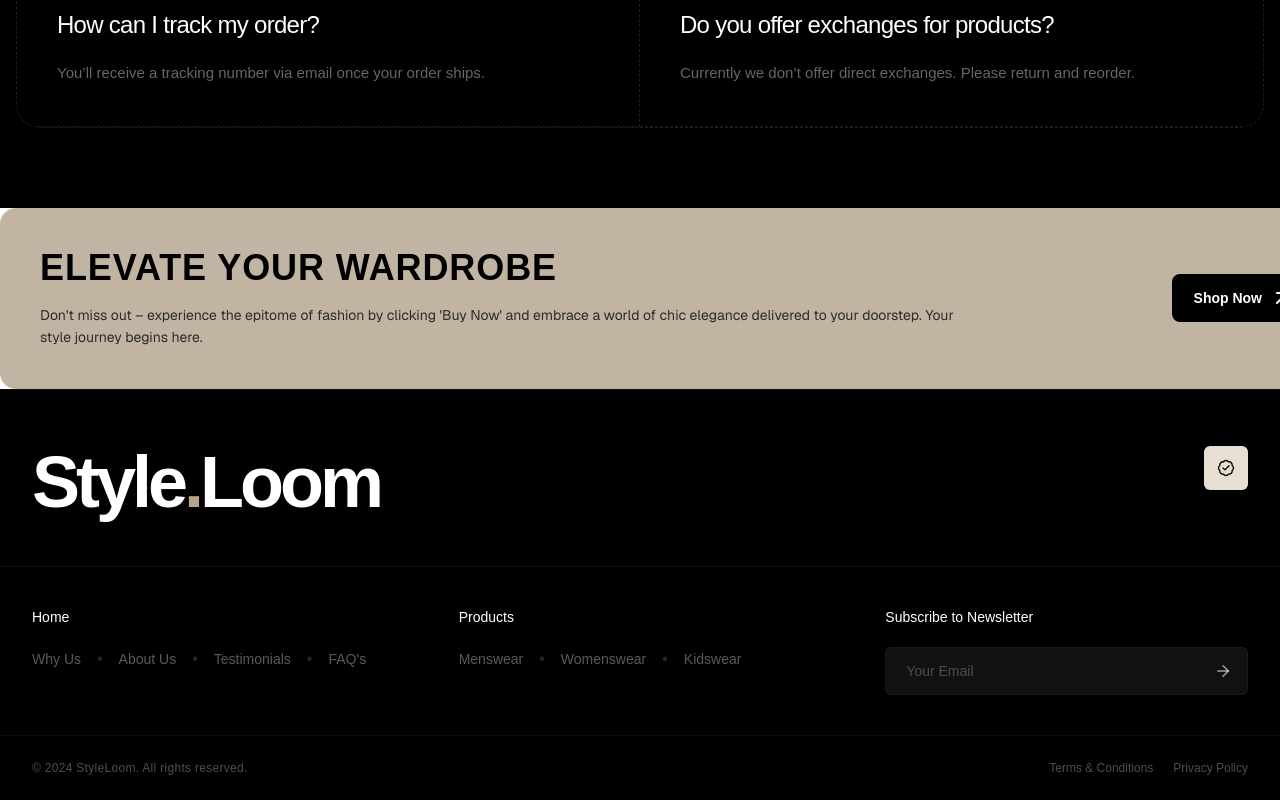
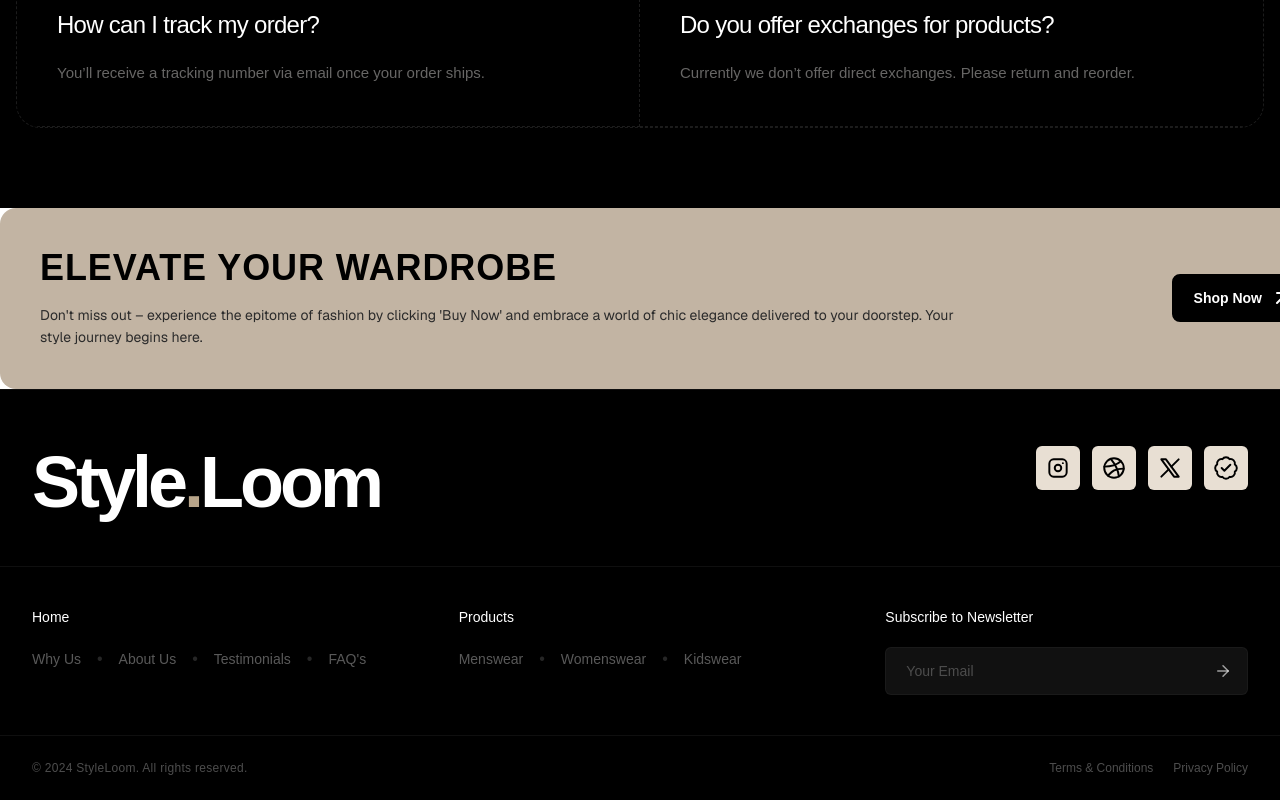
Before and after one commit to m1tywaflow/style-loome, a Next.js app: page / in a window 1280 px wide. Shown: the part 5287-6087 px from the top of the page. Built offline with nearby package versions, Linux system fonts and the light colour scheme.

Commit message:
update icons
Signed-off-by: Mitya <mitywaflow@gmail.com>

```diff
--- a/package.json
+++ b/package.json
@@ -11,6 +11,7 @@
   "dependencies": {
     "@studio-freight/lenis": "^1.0.42",
     "@tabler/core": "^1.4.0",
+    "@tabler/icons-react": "^3.44.0",
     "clsx": "^2.1.1",
     "lenis": "^1.3.23",
     "lucide-react": "^1.14.0",
--- a/src/components/organisms/Footer/Footer.tsx
+++ b/src/components/organisms/Footer/Footer.tsx
@@ -1,67 +1,11 @@
-// import Link from "next/link";
-// import { HOME_LINKS, PRODUCTS_LINKS } from "./components/NavLinks";
-
-// const columns = [
-//   {
-//     title: "Home",
-//     links: HOME_LINKS,
-//   },
-//   {
-//     title: "Products",
-//     links: PRODUCTS_LINKS,
-//   },
-// ];
-
-// export function Footer() {
-//   return (
-//     <footer>
-//       <div className="max-w-7xl mx-auto px-8 pt-16 pb-8">
-//         <div className="flex flex-col sm:flex-row gap-16 lg:gap-32">
-//           {columns.map((col) => (
-//             <div key={col.title} className="flex flex-col">
-//               {col.title}
-//               <nav aria-label={col.title} className="flex gap-6">
-//                 {col.links.map((link) => (
-//                   <Link
-//                     key={link.href}
-//                     href={link.href}
-//                     className="text-white/70 hover:text-gray-500 hover:underline text-base transition-colors duration-200 py-3 border-b border-white/10"
-//                   >
-//                     {link.label}
-//                   </Link>
-//                 ))}
-//               </nav>
-//             </div>
-//           ))}
-//         </div>
-//         <div className="flex justify-between pt-20 p-4">
-//           <h1 className="text-white text-sm">
-//             @ 2024 StyleLoom. All rights reserved.
-//           </h1>
-//           <div className="flex gap-2">
-//             <Link
-//               href="/terms-conditions"
-//               className="text-white hover:text-gray-500 duration-200 transition"
-//             >
-//               Terms & Conditions
-//             </Link>
-//             <span>|</span>
-//             <Link
-//               href="/privacy-policy"
-//               className="text-white hover:text-gray-500 duration-200 transition"
-//             >
-//               Privacy Policy
-//             </Link>
-//           </div>
-//         </div>
-//       </div>
-//     </footer>
-//   );
-// }
 import Link from "next/link";
-import {  BadgeCheck, ArrowRight } from "lucide-react";
+import { BadgeCheck, ArrowRight } from "lucide-react";
 import { HOME_LINKS, PRODUCTS_LINKS } from "./components/NavLinks";
-
+import {
+  IconBrandInstagram,
+  IconBrandDribbble,
+  IconBrandX,
+} from "@tabler/icons-react";
 const columns = [
   {
     title: "Home",
@@ -77,19 +21,15 @@ export function Footer() {
   return (
     <footer className="bg-black text-white border-t border-white/[0.06]">
       <div className="max-w-7xl mx-auto">
-        {/* TOP */}
         <div className="flex flex-col lg:flex-row lg:items-start lg:justify-between px-8 pt-14 pb-12 border-b border-white/[0.06]">
-          {/* LOGO */}
           <h1 className="text-[72px] leading-none font-semibold tracking-[-4px]">
             Style<span className="text-[#b8a58a]">.</span>Loom
           </h1>
-
-          {/* SOCIALS */}
           <div className="flex gap-3 mt-10 lg:mt-0">
             {[
-              // { icon: Instagram, href: "/" },
-              // { icon: Dribbble, href: "/" },
-              // { icon: Twitter, href: "/" },
+              { icon: IconBrandInstagram, href: "/" },
+              { icon: IconBrandDribbble, href: "/" },
+              { icon: IconBrandX, href: "/" },
               { icon: BadgeCheck, href: "/" },
             ].map((item, index) => {
               const Icon = item.icon;
@@ -98,22 +38,18 @@ export function Footer() {
                 <Link
                   key={index}
                   href={item.href}
-                  className="w-11 h-11 rounded-md bg-[#e8dfd3] text-black flex items-center justify-center hover:opacity-80 transition"
+                  className="w-11 h-11 rounded-md bg-[#e8dfd3] text-black flex items-center justify-center hover:opacity-80 cursor-pointer transition"
                 >
-                  <Icon size={18} strokeWidth={1.8} />
+                  <Icon size={26} strokeWidth={1.8} />
                 </Link>
               );
             })}
           </div>
         </div>
-
-        {/* MIDDLE */}
         <div className="grid grid-cols-1 md:grid-cols-3 gap-16 px-8 py-10 border-b border-white/[0.06]">
-          {/* LINKS */}
           {columns.map((col) => (
             <div key={col.title}>
               <h3 className="text-sm font-medium mb-5">{col.title}</h3>
-
               <nav className="flex flex-wrap gap-x-4 gap-y-2">
                 {col.links.map((link, index) => (
                   <div key={link.href} className="flex items-center gap-4">
@@ -123,7 +59,6 @@ export function Footer() {
                     >
                       {link.label}
                     </Link>
-
                     {index !== col.links.length - 1 && (
                       <span className="text-white/15">•</span>
                     )}
@@ -132,20 +67,16 @@ export function Footer() {
               </nav>
             </div>
           ))}
-
-          {/* NEWSLETTER */}
           <div className="md:ml-auto w-full max-w-sm">
             <h3 className="text-sm font-medium mb-5">
               Subscribe to Newsletter
             </h3>
-
             <form className="relative">
               <input
                 type="email"
                 placeholder="Your Email"
                 className="w-full h-12 bg-[#111111] border border-white/[0.04] rounded-md px-5 pr-14 text-sm text-white placeholder:text-white/25 outline-none"
               />
-
               <button
                 type="submit"
                 className="absolute right-4 top-1/2 -translate-y-1/2 text-white/60 hover:text-white transition"
@@ -155,13 +86,10 @@ export function Footer() {
             </form>
           </div>
         </div>
-
-        {/* BOTTOM */}
         <div className="flex flex-col md:flex-row items-start md:items-center justify-between gap-5 px-8 py-6">
           <p className="text-xs tracking-wide text-white/30">
             © 2024 StyleLoom. All rights reserved.
           </p>
-
           <div className="flex items-center gap-5 text-xs text-white/30">
             <Link
               href="/terms-conditions"
@@ -169,7 +97,6 @@ export function Footer() {
             >
               Terms & Conditions
             </Link>
-
             <Link
               href="/privacy-policy"
               className="hover:text-white transition"
```
Also changed, not shown: 1 other file (tests, documents, lock files or other folders).
